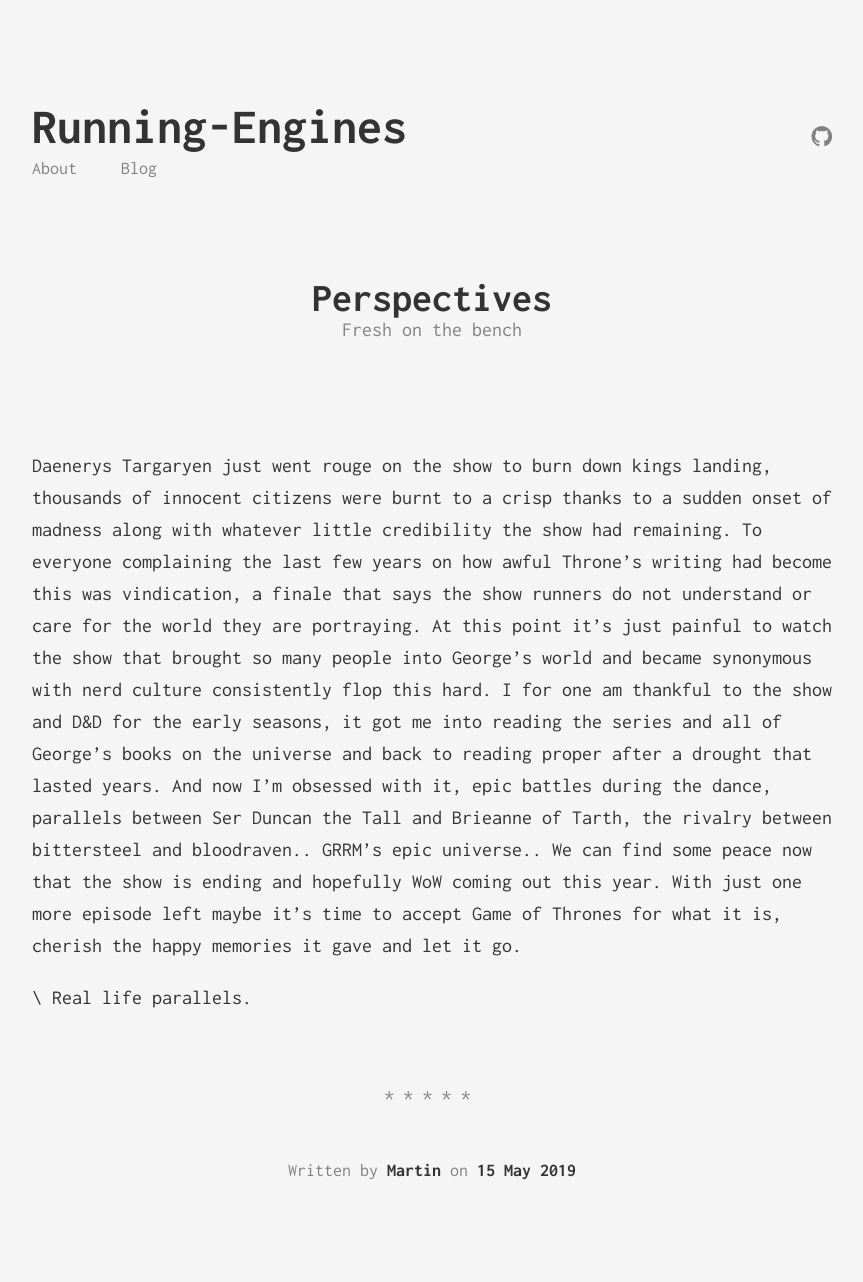
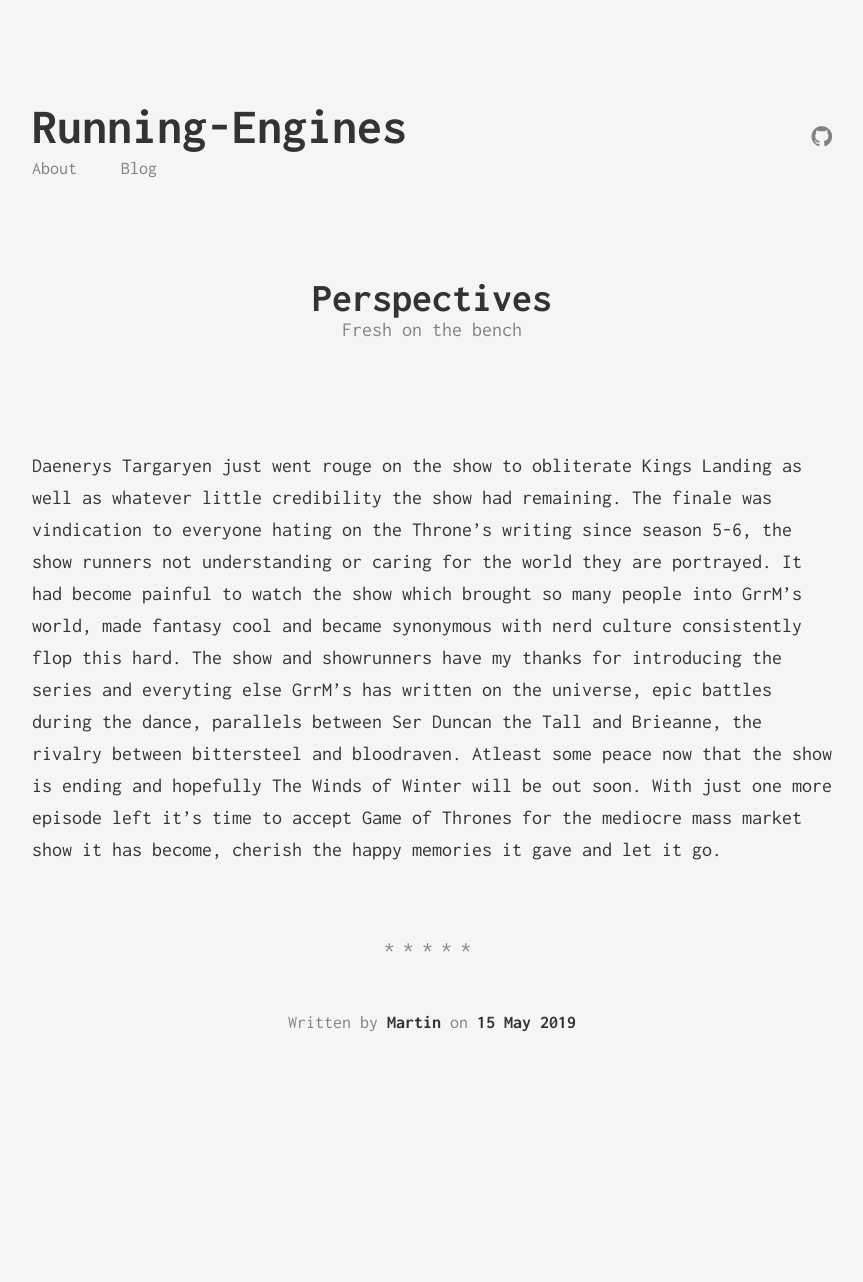
Before and after one commit to martinsrun/martinsrun.github.io, a Jekyll site: the page built from _posts/2019-05-15-looking-back.markdown, in a window 1280 px wide. Shown: the whole page, without its empty margins (208-1071 px from the left). Built offline with Jekyll 4.4.1, drawn with Linux system fonts in a browser that asks for light colours; after the commit the page ends 1134 px from its top, so only the background shows below that.

Commit message:
Edits to old posts

```diff
--- a/_posts/2019-05-15-looking-back.markdown
+++ b/_posts/2019-05-15-looking-back.markdown
@@ -6,8 +6,7 @@ date:   2019-05-15 00:00:00
 categories: [random]
 ---
 
-Daenerys Targaryen just went rouge on the show to burn down kings landing, thousands of innocent citizens were burnt to a crisp thanks to a sudden onset of madness along with whatever little credibility the show had remaining. To everyone complaining the last few years on how awful Throne's writing had become this was vindication, a finale that says the show runners do not understand or care for the world they are portraying. At this point it's just painful to watch the show that brought so many people into George's world and became synonymous with nerd culture consistently flop this hard.
-I for one am thankful to the show and D&D for the early seasons, it got me into reading the series and all of George's books on the universe and back to reading proper after a drought that lasted years. And now I'm obsessed with it, epic battles during the dance, parallels between Ser Duncan the Tall and Brieanne of Tarth, the rivalry between bittersteel and bloodraven.. GRRM's epic universe..
-We can find some peace now that the show is ending and hopefully WoW coming out this year. With just one more episode left maybe it's time to accept Game of Thrones for what it is, cherish the happy memories it gave and let it go.
-
-\\ Real life parallels.
+Daenerys Targaryen just went rouge on the show to obliterate Kings Landing as well as whatever little credibility the show had remaining.
+The finale was vindication to everyone hating on the Throne's writing since season 5-6, the show runners not understanding or caring for the world they are portrayed. It had become painful to watch the show which brought so many people into GrrM's world, made fantasy cool and became synonymous with nerd culture consistently flop this hard.
+ The show and showrunners have my thanks for introducing the series and everyting else GrrM's has written on the universe, epic battles during the dance, parallels between Ser Duncan the Tall and Brieanne, the rivalry between bittersteel and bloodraven.
+Atleast some peace now that the show is ending and hopefully The Winds of Winter will be out soon. With just one more episode left it's time to accept Game of Thrones for the mediocre mass market show it has become, cherish the happy memories it gave and let it go.
```
